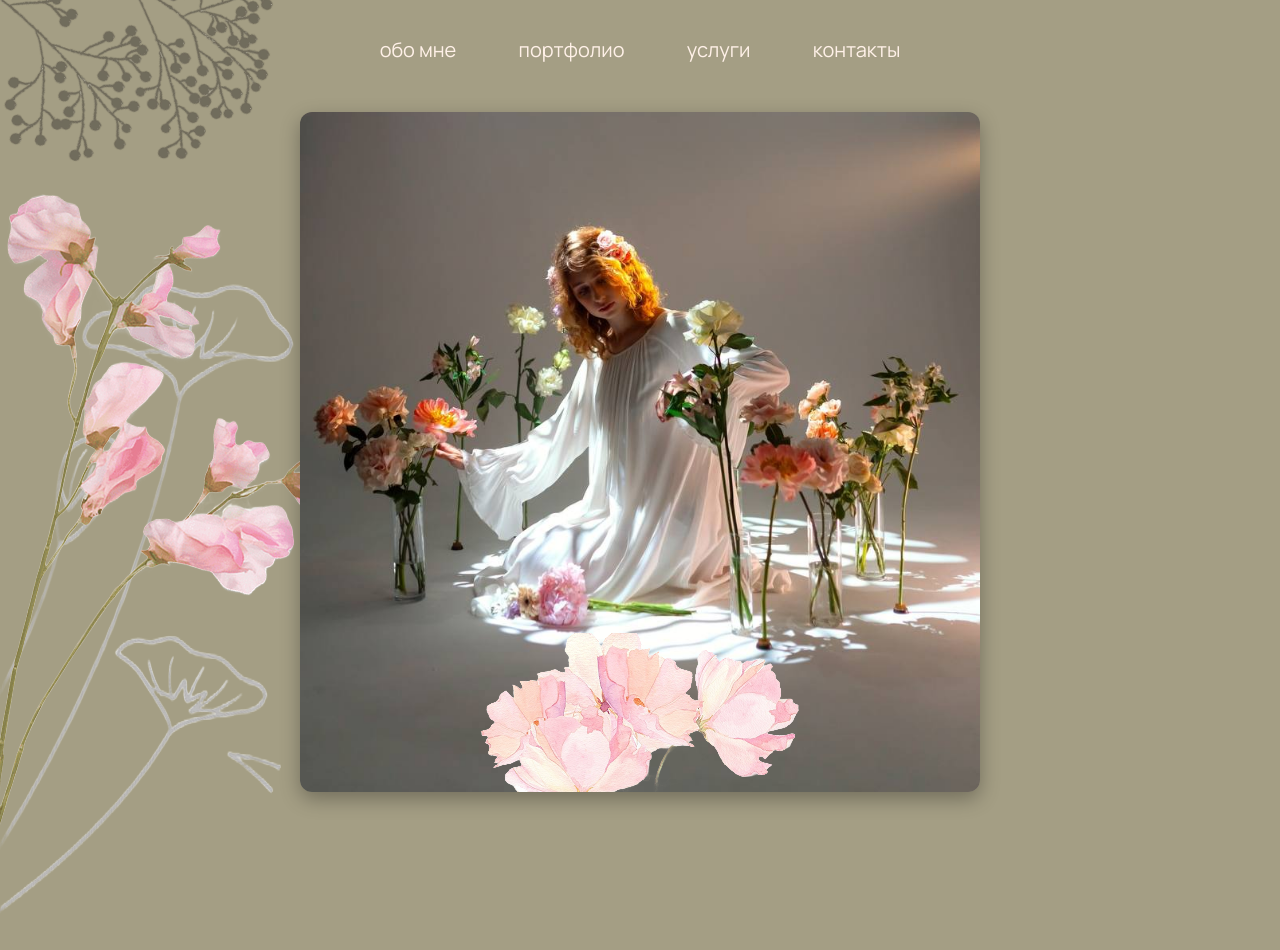
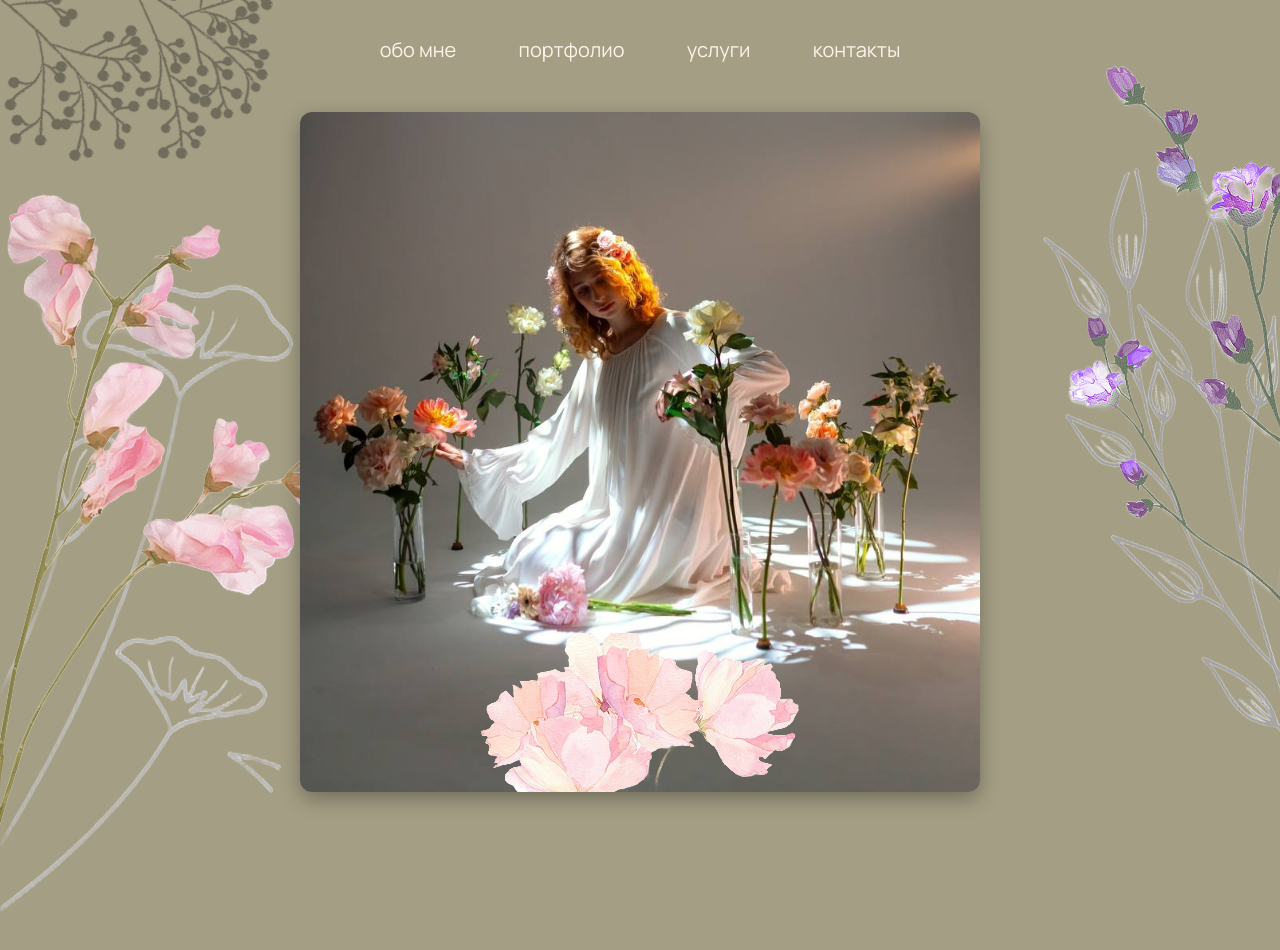
Before and after one commit to siro4ik/Tattoo, a website built with Vite: page tattoo/index.html in a window 1280 px wide. Built offline with nearby package versions, Linux system fonts and the light colour scheme; a web font is replaced by a local one.

Commit message:
rightPlantsHeader

```diff
--- a/tattoo/index.html
+++ b/tattoo/index.html
@@ -21,7 +21,7 @@
                 </ul>
             </nav>
 
-            <img src="public/images/plants/3.png" alt="">
+            <img src="public/images/plants/3.png" alt="3">
             <img class = "backLine__plant" src="public/images/plants/4.png" alt="">
 
             <div class="photoLady">
@@ -30,8 +30,9 @@
                 <img src="public/images/plants/6.png" alt="3">
               </div>
             </div>
-            <img src="" alt="">
-            <img src="" alt="">
+
+            <img class="plants_header_right" src="public/images/plants/2.png" alt="2">
+            <img class="backLine__plant plants_header_right" src="public/images/plants/5.png" alt="5">
         </header>
 
 
--- a/tattoo/src/styles/components/header.css
+++ b/tattoo/src/styles/components/header.css
@@ -55,3 +55,8 @@
     left: 50%;
     transform: translate(-50%, 0%);
 }
+
+.plants_header_right{
+    right: 0;
+    bottom: -150px;
+}
```
